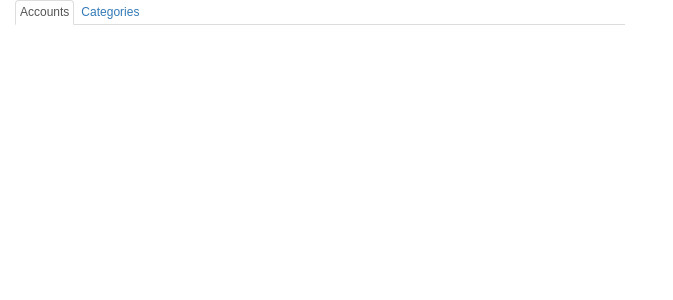
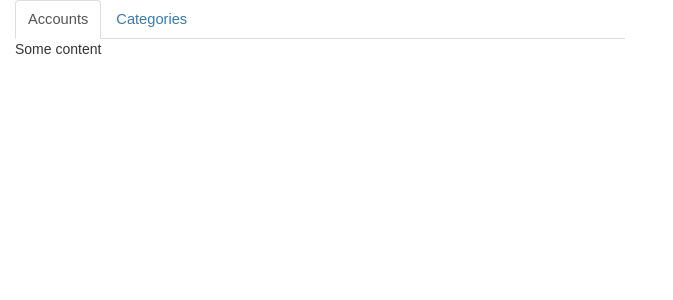
Before and after one commit to activelylazy/mr-budget-web, a React (Create React App) app: page / in a window 1280 px wide. Shown: the top 300 px of the page, without its empty margins (0-673 px from the left). Built offline with nearby package versions, Linux system fonts and the light colour scheme.

Commit message:
Tidy up rendering of tabs

```diff
--- a/src/App.js
+++ b/src/App.js
@@ -15,7 +15,40 @@ class App extends Component {
                   <div>Some content</div>
                 </Tab>
                 <Tab title="Categories">
-                  <div>More content</div>
+                  <div>
+                    More content<br/>
+                    More content<br/>
+                    More content<br/>
+                    More content<br/>
+                    More content<br/>
+                    More content<br/>
+                    More content<br/>
+                    More content<br/>
+                    More content<br/>
+                    More content<br/>
+                    More content<br/>
+                    More content<br/>
+                    More content<br/>
+                    More content<br/>
+                    More content<br/>
+                    More content<br/>
+                    More content<br/>
+                    More content<br/>
+                    More content<br/>
+                    More content<br/>
+                    More content<br/>
+                    More content<br/>
+                    More content<br/>
+                    More content<br/>
+                    More content<br/>
+                    More content<br/>
+                    More content<br/>
+                    More content<br/>
+                    More content<br/>
+                    More content<br/>
+                    More content<br/>
+                    More content<br/>
+                  </div>
                 </Tab>
               </Tabs>
           </div>
--- a/src/tabs.css
+++ b/src/tabs.css
@@ -1,21 +1,13 @@
 .tab-container {
-  xheight: 100%;
+
 }
 
 .tabs {
-  xposition: absolute;
-  left: 0px;
-  top: 0px;
   width: 100%;
 }
 
 .tab-content {
-  position: absolute;
-  left: 0px;
-  top: 0px;
-  padding-top: 30px;
   width: 100%;
-  height: 100%;
 }
 
 .tab {
@@ -25,8 +17,8 @@
 }
 
 .tabs > .nav > li > a {
-  padding: 3px 4px !important;
-  font-size: 9pt;
+  padding: 8px 12px !important;
+  font-size: 11pt;
   cursor: pointer;
 }
 
--- a/src/tabs.jsx
+++ b/src/tabs.jsx
@@ -32,13 +32,13 @@ export class Tabs extends React.Component {
 
     return (
       <div className="tab-container">
-        <div className="tab-content">
-          {React.cloneElement(activeTab)}
-        </div>
         <div className="tabs">
           <ul className="nav nav-tabs">
             {titles}
           </ul>
+        </div>
+        <div className="tab-content">
+          {React.cloneElement(activeTab)}
         </div>
       </div>
     );
```
